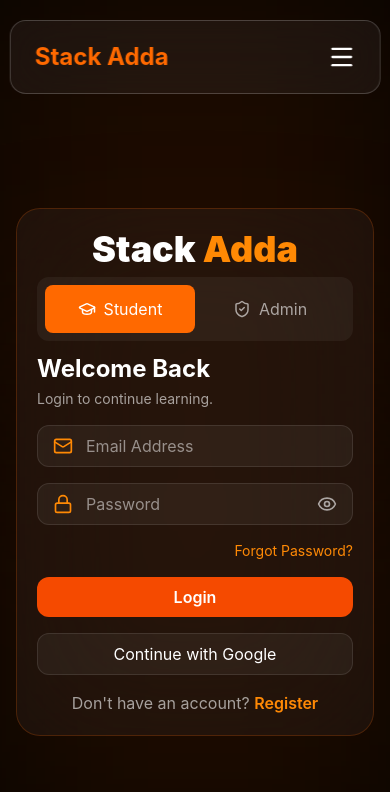
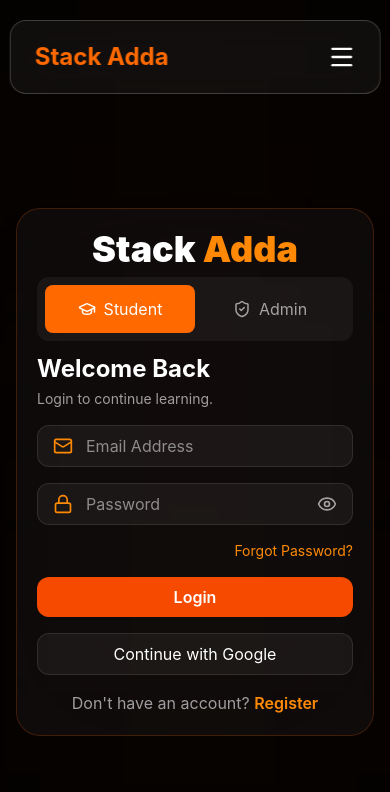
Before and after one commit to sohamart/StackAdda, a React (Vite) app in the folder Frontend/: page /login in a window 390 px wide. Shown: the top 792 px of the page. Built offline with nearby package versions, Linux system fonts and the light colour scheme.

Commit message:
frontend add home page

```diff
--- a/Frontend/src/Pages/Login.jsx
+++ b/Frontend/src/Pages/Login.jsx
@@ -11,8 +11,8 @@ const Login = () => {
     <div className="min-h-screen bg-black flex items-center justify-center px-4  overflow-hidden relative">
 
       {/* Background Glow */}
-      <div className="absolute left-0 top-0 w-96 h-96 bg-orange-500/20 blur-[140px]" />
-      <div className="absolute right-0 bottom-0 w-96 h-96 bg-orange-500/20 blur-[140px]" />
+      <div className="absolute  left-0 top-0 w-96 h-96 lg:bg-orange-500/20 bg-orange-500/5 blur-[140px]" />
+      <div className="absolute right-0 bottom-0 w-96 h-96 lg:bg-orange-500/20 bg-orange-500/5 blur-[140px]" />
 
       <div className="relative lg:mt-25 mb-5 lg:mb-0 mt-30 z-10 w-full max-w-5xl rounded-3xl overflow-hidden border border-orange-500/20 bg-white/[0.04] backdrop-blur-3xl">
 
```
